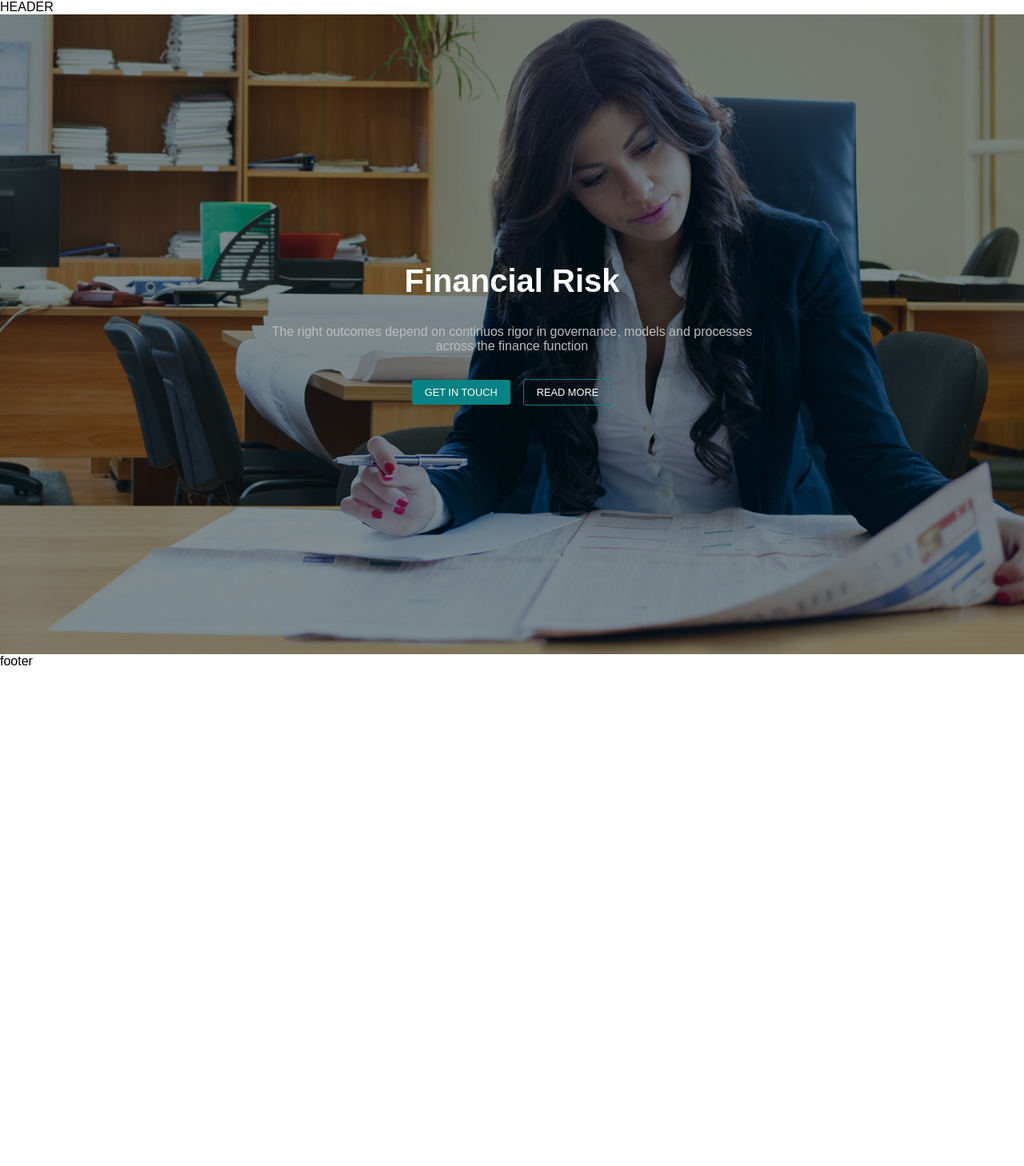
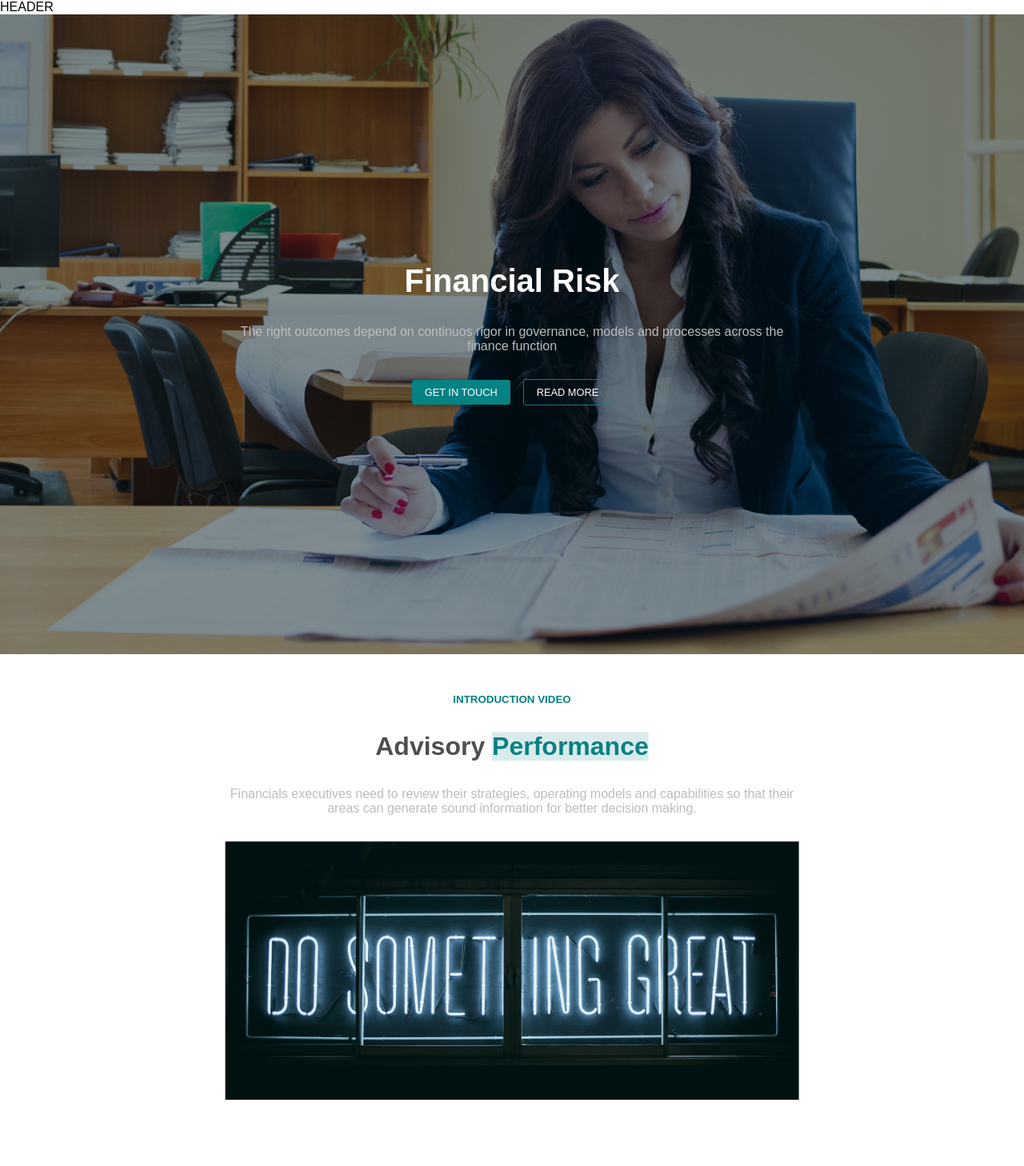
Before and after one commit to BagliettoAron/proj-html-vuejs, a Vue app: page / in a window 1280 px wide. Shown: the top 1458 px of the page at 80% size. Before the commit the page ends 836 px from the top, so only its background shows below. Built offline with nearby package versions, Linux system fonts and the light colour scheme.

Commit message:
WIP: AppSection2

```diff
--- a/package.json
+++ b/package.json
@@ -9,6 +9,7 @@
   },
   "dependencies": {
     "@fontsource/poppins": "^4.5.8",
+    "@fortawesome/fontawesome-free": "^6.1.1",
     "core-js": "^3.8.3",
     "vue": "^2.6.14"
   },
--- a/src/components/AppMain.vue
+++ b/src/components/AppMain.vue
@@ -3,17 +3,25 @@
   <div>
     <!-- FINANCIAL RISK SECTION -->
   <AppSection1 />
+    <!-- / FINANCIAL RISK SECTION -->
+
+  <!-- ADVISORY PERFORMANCE & RESULTS IN NUMBERS SECTION -->
+  <AppSection2 />
+  <!-- / ADVISORY PERFORMANCE & RESULTS IN NUMBERS SECTION -->
 
   </div>
 </template>
 
 <script>
-import AppSection1 from "./AppSection1.vue"
+import AppSection1 from "./main-components/AppSection1.vue"
+import AppSection2 from "./main-components/AppSection2.vue"
+
 
 export default {
   name: "AppMain",
   components: {
       AppSection1,
+      AppSection2
   }
 };
 </script>
--- a/src/components/AppSection1.vue
+++ /dev/null
@@ -1,71 +0,0 @@
-<template>
-    <section class="financialRisk">
-      <div class="financialRisk--big-container">
-        <!-- title, paragraph and buttons -->
-        <div class="financialRisk__bottom">
-          <div class="financialRisk__bottom__titleSection">
-            <h2>Financial Risk</h2>
-            <p class="grey-text" > The right outcomes depend on continuos rigor in governance, models and processes across the finance function </p>
-            <button class="button--solid">get in touch</button>
-            <button class="button--empty" > read more </button>
-          </div>
-        </div>
-      </div>
-    </section>
-</template>
-
-<script>
-export default {
-  name: "AppSection1",
-};
-</script>
-
-<style lang="scss" scoped>
-@import "../style/common.scss";
-@import "../style/variables.scss";
-@import "../style/mixin.scss";
-
-.financialRisk {
-  width: 100%;
-  height: 50rem;
-  background-image: url("../assets/img/bg-2.jpg");
-  background-size: cover;
-  background-repeat: no-repeat;
-  background-position: center;
-  position: relative;
-
-  &__bottom {
-    position: absolute;
-    left: 50%;
-    top: 50%;
-    transform: translate(-50%, -50%);
-    text-align: center;
-
-    &__titleSection {
-      h2 {
-        color: $financial-risk-title-color;
-        font-weight: 800;
-        font-size: 2.5rem;
-      }
-
-      p{
-          padding: 2rem 0;
-          color: $paragraph-text-color;
-      }
-
-      .button--solid{
-          @include button--solid();
-          margin-right: 1rem;
-      }
-
-      .button--empty{
-          @include button--empty()
-      }
-
-
-    }
-
-
-  }
-}
-</style>
--- /dev/null
+++ b/src/components/main-components/AppSection1.vue
@@ -0,0 +1,65 @@
+<template>
+  <section class="financialRisk">
+    <div class="">
+      <!-- title, paragraph and buttons -->
+      <div class="financialRisk__bottom big-container">
+        <div class="financialRisk__bottom__titleSection small-container">
+          <h2>Financial Risk</h2>
+          <p class="grey-text">
+            The right outcomes depend on continuos rigor in governance, models
+            and processes across the finance function
+          </p>
+          <button class="button--solid">get in touch</button>
+          <button class="button--empty">read more</button>
+        </div>
+      </div>
+    </div>
+  </section>
+</template>
+
+<script>
+export default {
+  name: "AppSection1",
+};
+</script>
+
+<style lang="scss" scoped>
+@import "../../style/common.scss";
+@import "../../style/variables.scss";
+@import "../../style/mixin.scss";
+
+.financialRisk {
+  width: 100%;
+  height: 50rem;
+  background-image: url("../../assets/img/bg-2.jpg");
+  background-size: cover;
+  background-repeat: no-repeat;
+  background-position: center;
+  position: relative;
+
+  &__bottom {
+    @include toCenter();
+
+    &__titleSection {
+      h2 {
+        color: $financial-risk-title-color;
+        font-weight: 800;
+        font-size: 2.5rem;
+      }
+
+      p {
+        padding: 2rem 0;
+      }
+
+      .button--solid {
+        @include button--solid();
+        margin-right: 1rem;
+      }
+
+      .button--empty {
+        @include button--empty();
+      }
+    }
+  }
+}
+</style>
--- /dev/null
+++ b/src/components/main-components/AppSection2.vue
@@ -0,0 +1,81 @@
+<template>
+<section class="big-container">
+
+<div class="advisoryPerformance">
+<div class="advisoryPerformance__content small-container">
+<small>introduction video</small>
+<h2><span class="grey-title">Advisory</span>  <span class="highlight-title" >Performance</span> </h2>
+<p class="grey-text"> Financials executives need to review their strategies, operating models and capabilities so that their areas can generate sound information for better decision making.</p>
+<img :src="require('../../assets/img/video-1.jpg')" alt="">
+
+</div>
+
+  <i class="fad fa-play"></i>
+
+</div>
+
+</section>
+
+</template>
+
+<script>
+
+export default {
+    name: 'AppSection2',
+
+}
+
+</script>
+
+<style lang="scss" scoped>
+@import "../../style/common.scss";
+@import "../../style/variables.scss";
+@import "../../style/mixin.scss";
+
+.advisoryPerformance{
+    width: 100%;
+    position: relative;
+    height: 40rem;
+
+    &__content{
+    @include toCenter();
+    }
+
+    small{
+        text-transform: uppercase;
+        color: $button-solid-color;
+        font-weight: 550;
+    }
+
+    h2{
+        font-size: 2rem;
+        padding: 2rem 0;
+        .grey-title{
+            color: $grey-title-color;
+        }
+
+        .highlight-title{
+            color: $highlight-title-color;
+            background-color: $highlight-title-background;
+        }
+
+    }
+
+    img {
+        width: 100%;
+        padding: 2rem 0;
+
+    }
+
+    i{
+        color: black;
+    }
+
+
+
+}
+
+
+
+
+</style>
--- a/src/style/common.scss
+++ b/src/style/common.scss
@@ -15,3 +15,8 @@ html {
     width: 70%;
     margin: 0 auto;
 }
+
+.small-container{
+    width: 80%;
+    margin: 0 auto;
+}
--- a/src/style/mixin.scss
+++ b/src/style/mixin.scss
@@ -17,3 +17,11 @@
     color: $button-text-color;
     font-size: .8rem;
 }
+
+@mixin toCenter{
+    position: absolute;
+    left: 50%;
+    top: 50%;
+    transform: translate(-50%, -50%);
+    text-align: center;
+}
--- a/src/style/variables.scss
+++ b/src/style/variables.scss
@@ -1,6 +1,12 @@
 
 
 $financial-risk-title-color:white;
-$paragraph-text-color: #bcbdbd;
 $button-solid-color: #058283;
 $button-text-color:white;
+$grey-title-color:#4e4f52;
+$highlight-title-color:#098081;
+$highlight-title-background:#60a9ad3b;
+
+.grey-text{
+    color: #bcbdbd;
+}
```
Also changed, not shown: src/components/main-components/AppSection3.vue (added, +25 -0 lines), 1 other file (tests, documents, lock files or other folders).
